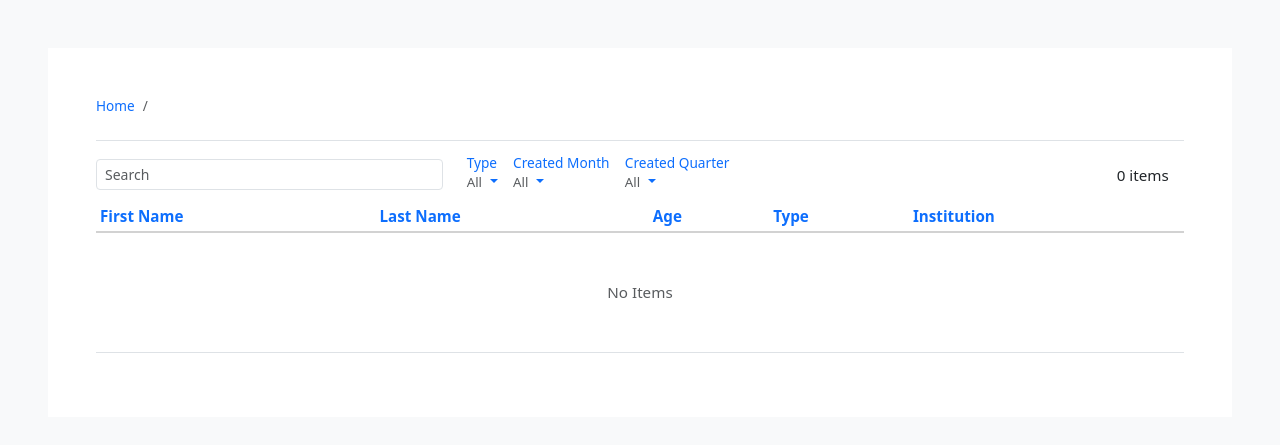
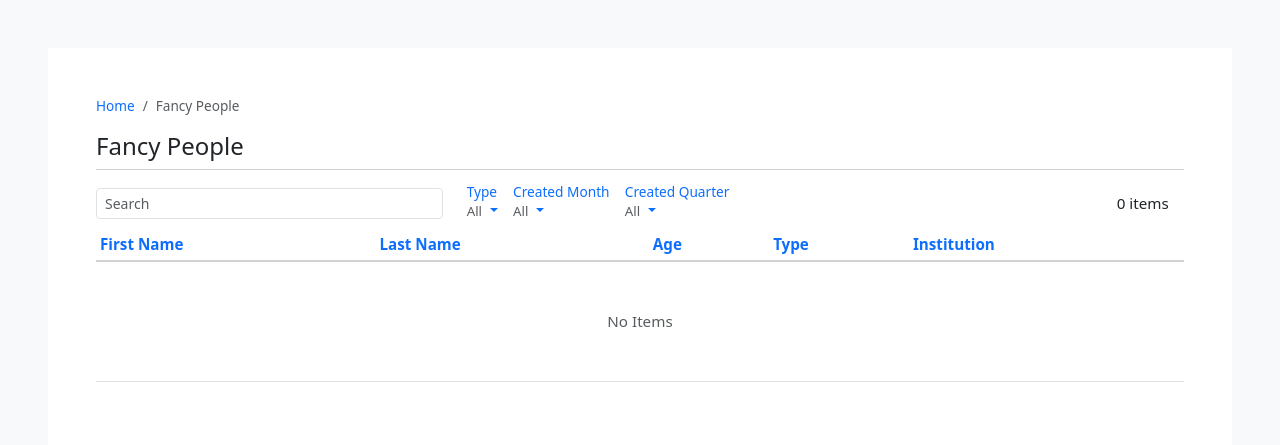
Before and after one commit to michel4j/django-itemlist, a Django app: page /fancy/people/ in a window 1280 px wide. Shown: the top 445 px of the page. Run offline with Django 5.2, Linux system fonts and the light colour scheme; data that the repository does not hold is empty; some libraries are stand-ins or nearby versions.

Commit message:
Add `list_title` to context_data

```diff
--- a/demo/example/templates/example/home.html
+++ b/demo/example/templates/example/home.html
@@ -6,14 +6,14 @@
 
 {% block content %}
     <p>Three types of objects can be managed: People, Institutions, and Subjects</p>
-    <h4>Original Plain Lists</h4>
+    <h4>Plain Lists</h4>
     <ul class="list-group list-group-flush">
         <li class="list-group-item"><a href="{% url 'person-list' %}"><i class="bi-people"></i>&emsp;People</a></li>
         <li class="list-group-item"><a href="{% url 'institution-list' %}"><i class="bi-buildings"></i>&emsp;Institutions</a></li>
         <li class="list-group-item"><a href="{% url 'subject-list' %}"><i class="bi-journal-bookmark"></i>&emsp;Subjects</a></li>
     </ul>
     <hr/>
-    <h4>Fancy Item Lists</h4>
+    <h4>Fancy Lists</h4>
     <ul class="list-group list-group-flush">
         <li class="list-group-item"><a href="{% url 'fancy-person-list' %}"><i class="bi-people"></i>&emsp;People</a></li>
         <li class="list-group-item"><a href="{% url 'fancy-institution-list' %}"><i class="bi-buildings"></i>&emsp;Institutions</a></li>
--- a/demo/example/views.py
+++ b/demo/example/views.py
@@ -26,7 +26,7 @@ class FancyPersonList(ItemListView):
         MonthFilterFactory.new('created'),
         QuarterFilterFactory.new('created'),
     ]
-    list_title = 'Fancy Person List'
+    list_title = 'Fancy People'
     link_url = 'person-edit'
     link_attr = 'data-modal-url'
     paginate_by = 15
@@ -44,7 +44,7 @@ class FancyInstitutionList(ItemListView):
     list_columns = ['name', 'city', 'country', 'parent']
     list_search = ['name', 'city', 'country', 'parent__name', 'subjects__name']
     list_filters = ['parent', 'created']
-    list_title = 'Fancy Institution List'
+    list_title = 'Fancy Institutions'
     link_url = 'institution-edit'
     link_attr = 'data-modal-url'
     paginate_by = 15
@@ -61,7 +61,7 @@ class FancySubjectList(ItemListView):
     template_name = 'list.html'
     list_columns = ['name', 'description']
     list_search = ['name', 'description', 'institutions__name']
-    list_title = 'Fancy Subject List'
+    list_title = 'Fancy Subjects'
     link_url = 'subject-edit'
     link_attr = 'data-modal-url'
     paginate_by = 15
--- a/demo/templates/base.html
+++ b/demo/templates/base.html
@@ -29,7 +29,7 @@
         100% { transform: rotate(360deg); }
     }
     .page-header {
-        border-bottom: 1px solid var(--bs-border-color);
+        border-bottom: 1px solid var(--bs-border-color-translucent);
         margin-bottom: 1rem;
     }
     .pagination .page-link{
--- a/itemlist/templates/itemlist/list.html
+++ b/itemlist/templates/itemlist/list.html
@@ -29,7 +29,6 @@
         content: "\02193";
     }
     .item-list thead {
-        {#border-top: 1px solid var(--bs-border-color-translucent);#}
         border-bottom: 2px solid var(--bs-border-color-translucent);
     }
     .item-list thead th {
--- a/itemlist/views.py
+++ b/itemlist/views.py
@@ -125,6 +125,7 @@ class ItemListView(ListView):
         context['num_columns'] = len(self.get_list_columns())
         context['filters'] = [self.get_filter_data(spec) for spec in self.filter_specs]
         context['has_filters'] = self.has_filters
+        context['list_title'] = self.get_list_title()
         return context
 
     def get_queryset(self, *args, **kwargs):
```
